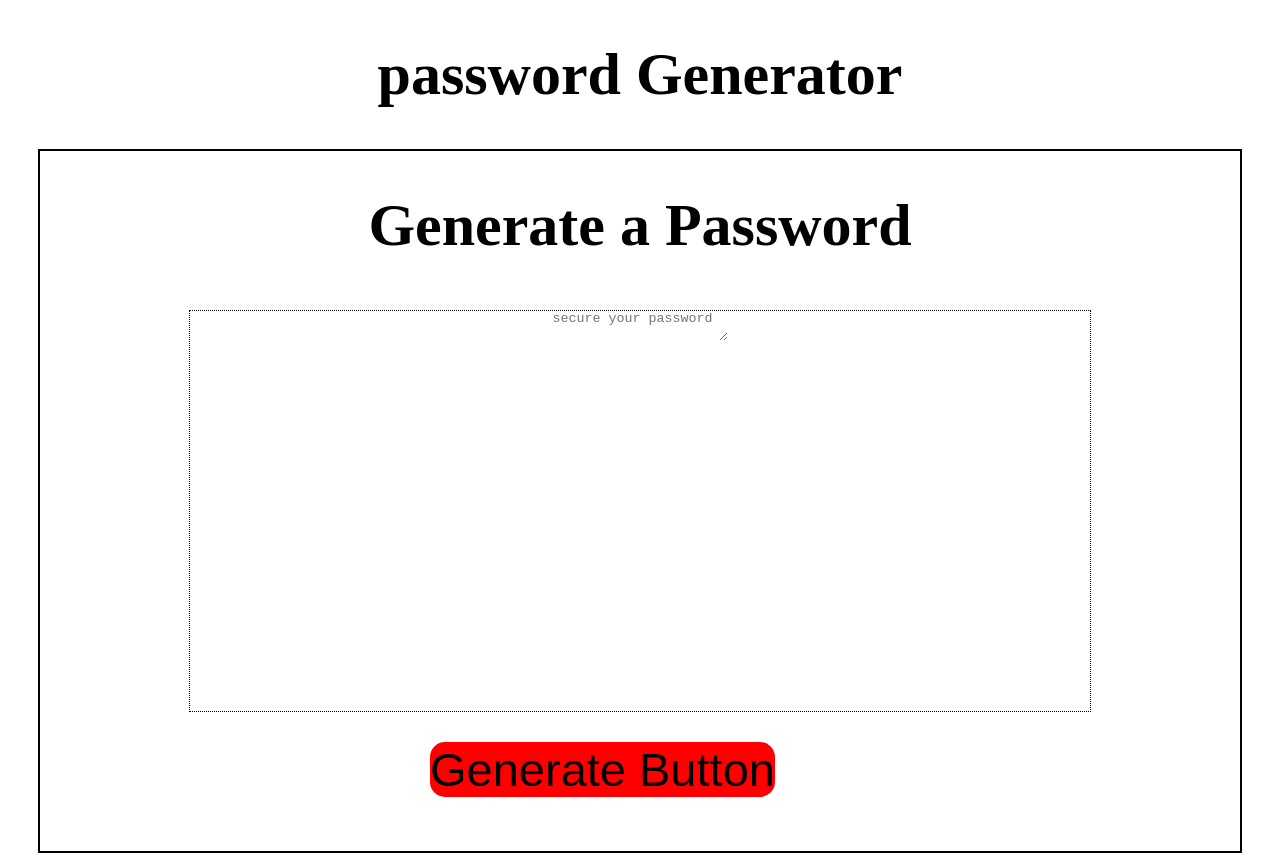
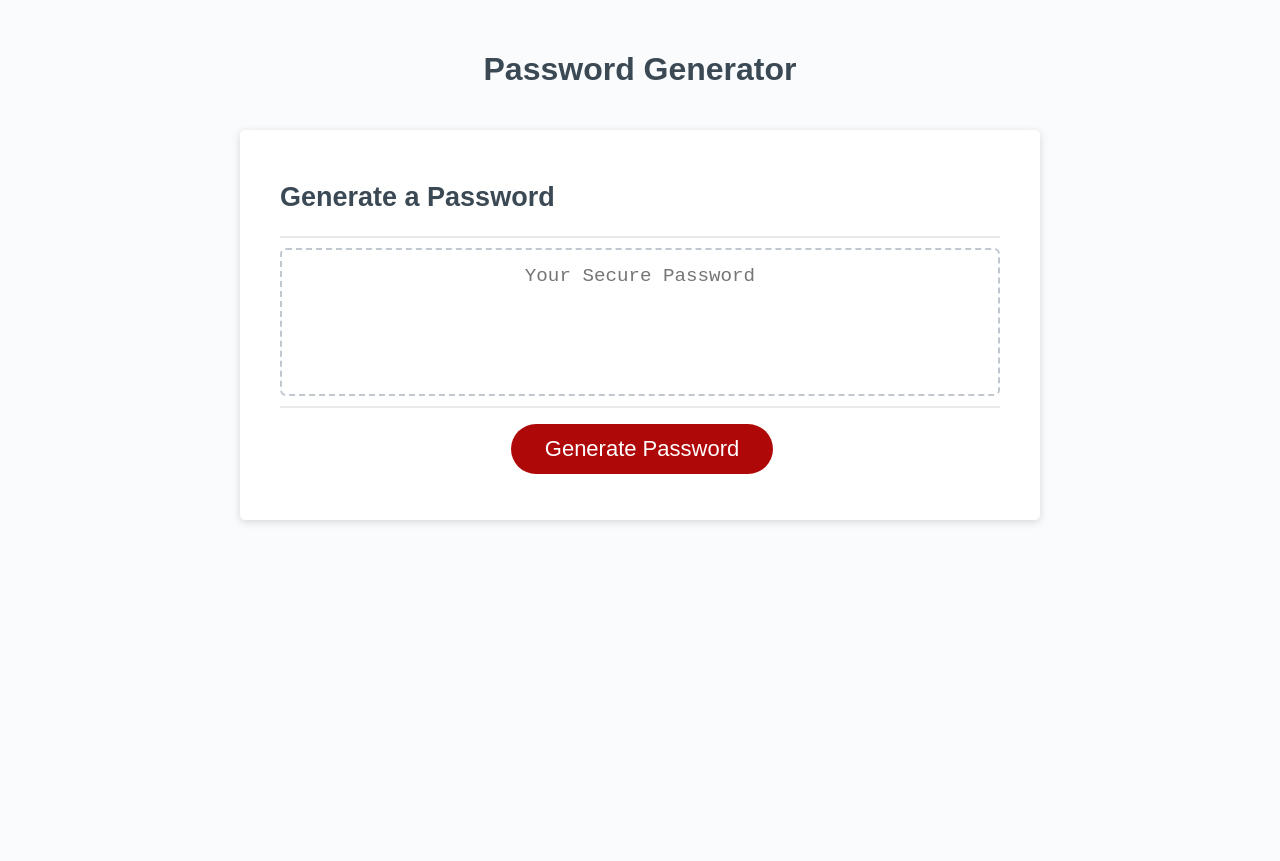
Before and after one commit to hiral271/Generate-password, a plain HTML site: page index.html in a window 1280 px wide. After the commit the page ends 800 px from the top, so only its background shows below. Drawn offline with Linux system fonts and the light colour scheme.

Commit message:
added the button element

```diff
--- /dev/null
+++ b/assest/css/style.css
@@ -0,0 +1,137 @@
+*,
+*::before,
+*::after {
+  box-sizing: border-box;
+}
+
+html,
+body,
+.wrapper {
+  height: 100%;
+  margin: 0;
+  padding: 0;
+}
+
+body {
+  font-family: sans-serif;
+  background-color: #f9fbfd;
+}
+
+.wrapper {
+  padding-top: 30px;
+  padding-left: 20px;
+  padding-right: 20px;
+}
+
+header {
+  text-align: center;
+  padding: 20px;
+  padding-top: 0px;
+  color: hsl(206, 17%, 28%);
+}
+
+.card {
+  background-color: hsl(0, 0%, 100%);
+  border-radius: 5px;
+  border-width: 1px;
+  box-shadow: rgba(0, 0, 0, 0.15) 0px 2px 8px 0px;
+  color: hsl(206, 17%, 28%);
+  font-size: 18px;
+  margin: 0 auto;
+  max-width: 800px;
+  padding: 30px 40px;
+}
+
+.card-header::after {
+  content: " ";
+  display: block;
+  width: 100%;
+  background: #e7e9eb;
+  height: 2px;
+}
+
+.card-body {
+  min-height: 100px;
+}
+
+.card-footer {
+  text-align: center;
+}
+
+.card-footer::before {
+  content: " ";
+  display: block;
+  width: 100%;
+  background: #e7e9eb;
+  height: 2px;
+}
+
+.card-footer::after {
+  content: " ";
+  display: block;
+  clear: both;
+}
+
+.btn {
+  border: none;
+  background-color: hsl(360, 91%, 36%);
+  border-radius: 25px;
+  box-shadow: rgba(0, 0, 0, 0.1) 0px 1px 6px 0px rgba(0, 0, 0, 0.2) 0px 1px 1px
+    0px;
+  color: hsl(0, 0%, 100%);
+  display: inline-block;
+  font-size: 22px;
+  line-height: 22px;
+  margin: 16px 16px 16px 20px;
+  padding: 14px 34px;
+  text-align: center;
+  cursor: pointer;
+}
+
+button[disabled] {
+  cursor: default;
+  background: #c0c7cf;
+}
+
+.float-right {
+  float: right;
+}
+
+#password {
+  -webkit-appearance: none;
+  -moz-appearance: none;
+  appearance: none;
+  border: none;
+  display: block;
+  width: 100%;
+  padding-top: 15px;
+  padding-left: 15px;
+  padding-right: 15px;
+  padding-bottom: 85px;
+  font-size: 1.2rem;
+  text-align: center;
+  margin-top: 10px;
+  margin-bottom: 10px;
+  border: 2px dashed #c0c7cf;
+  border-radius: 6px;
+  resize: none;
+  overflow: hidden;
+}
+
+@media (max-width: 690px) {
+  .btn {
+    font-size: 1rem;
+    margin: 16px 0px 0px 0px;
+    padding: 10px 15px;
+  }
+
+  #password {
+    font-size: 1rem;
+  }
+}
+
+@media (max-width: 500px) {
+  .btn {
+    font-size: 0.8rem;
+  }
+}
--- a/assest/style.css
+++ /dev/null
@@ -1,31 +0,0 @@
-* {
-    border: 0px;
-    padding: 0px;
-}
-h1{
-    margin-top: 40px;
-text-align: center;
-font-size: 60px;
-}
-#box{
-border:2px solid black;
-width: 1200px;
-margin: auto;
-height: 700px;
-box-shadow: rgb(75, 72, 72);
-}
-#generate{
-background-color: red;
-font-size: 47px;
-border-radius: 15px;
-margin: 30px 390px;
-}
-#center{
-border: 1px solid black;
-border-style: dotted;
-height: 400px;
-width: 900px;
-margin: auto;
-text-align: center;
-    size: 20px;
-}
--- a/index.html
+++ b/index.html
@@ -5,22 +5,30 @@
     <meta http-equiv="X-UA-Compatible" content="IE=edge">
     <meta name="viewport" content="width=device-width, initial-scale=1.0">
     <title>Password Genrator </title>
-    <link rel="stylesheet" href="assest/style.css">
+    <link rel="stylesheet" href="assest/css/style.css">
 </head>
 <body>
-  <main id = "main">
-                      <h1>password Generator </h1>
-      <section  id ="box">
-          <div id ="generatebox">
-
-            <h1>Generate a Password</h1>
-      <section id="center">
-            <textarea id="password"  placeholder="secure your password" aria-label="generate password"></textarea>
-      </section>
-            <button id ="generate" > Generate Button</button>
-
-          </div>
-  </main>
-    <script src="assest/index.js"></script>
+  <div class="wrapper">
+    <header>
+      <h1>Password Generator</h1>
+    </header>
+    <div class="card">
+      <div class="card-header">
+        <h2>Generate a Password</h2>
+      </div>
+      <div class="card-body">
+        <textarea
+          readonly
+          id="password"
+          placeholder="Your Secure Password"
+          aria-label="Generated Password"
+        ></textarea>
+      </div>
+      <div class="card-footer">
+        <button id="generate" class="btn">Generate Password</button>
+      </div>
+    </div>
+  </div>
+    <script src="assest/js/index.js"></script>
 </body>
 </html>
```
Also changed, not shown: assest/js/index.js (renamed from assest/index.js).
